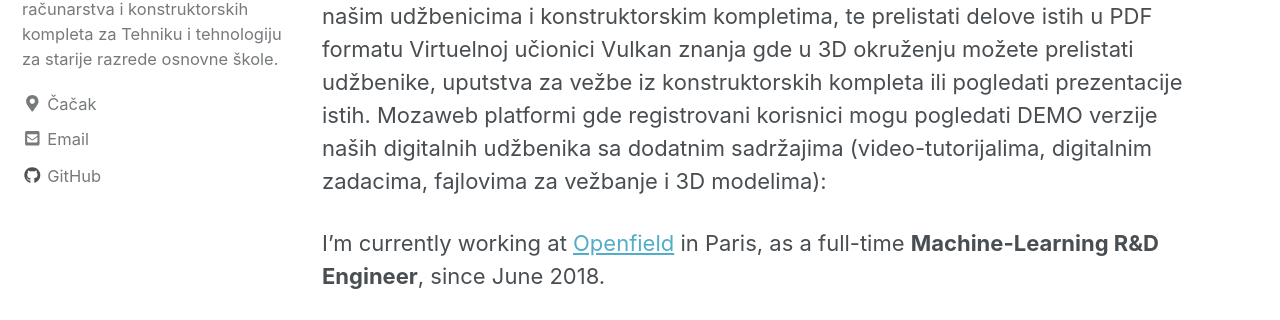
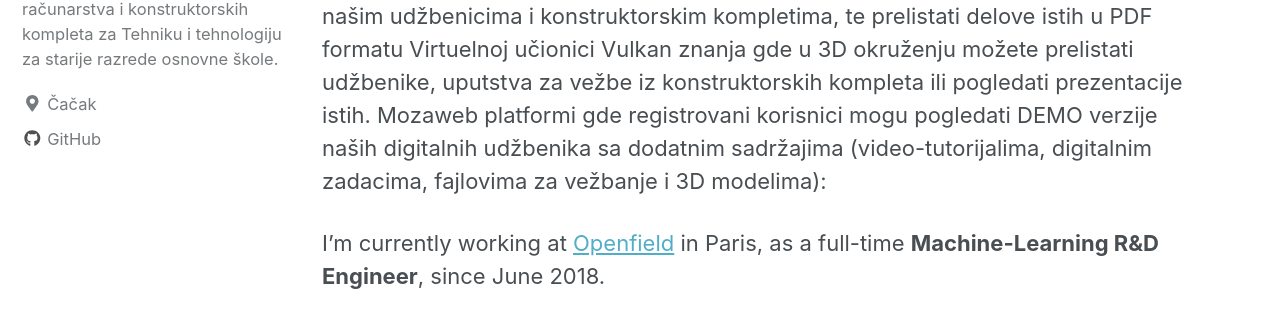
Before and after one commit to vulkanznanje/vulkanznanje.github.io, a Jekyll site: the page built from index.md, in a window 1280 px wide and 900 px high, scrolled down 488 px. Shown: the part 228-548 px from the top of the window. Built offline with Jekyll 4.4.1, drawn with Linux system fonts in a browser that asks for light colours; nearby versions of some CDN libraries.

Commit message:
Update _config.yml

```diff
--- a/_config.yml
+++ b/_config.yml
@@ -105,7 +105,7 @@ author:
   avatar           : "/images/profile_picture.jpg" # path of avatar image, e.g. "/assets/images/bio-photo.jpg"
   bio              : "Autori udžbenika Informatike i računarstva i konstruktorskih kompleta za Tehniku i tehnologiju za starije razrede osnovne škole."
   location         : "Čačak"
-  email            : "prof.dalibor@gmail.com"
+  email            : #"prof.dalibor@gmail.com"
   uri              :
   home             : # null (default), "absolute or relative url to link to author home"
   bitbucket        :
```
